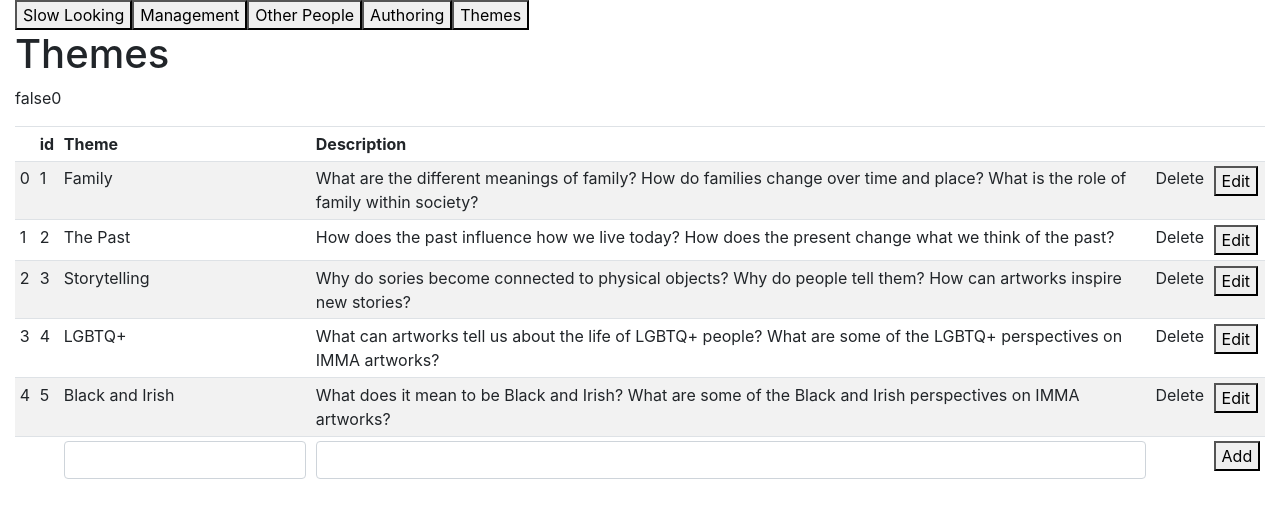
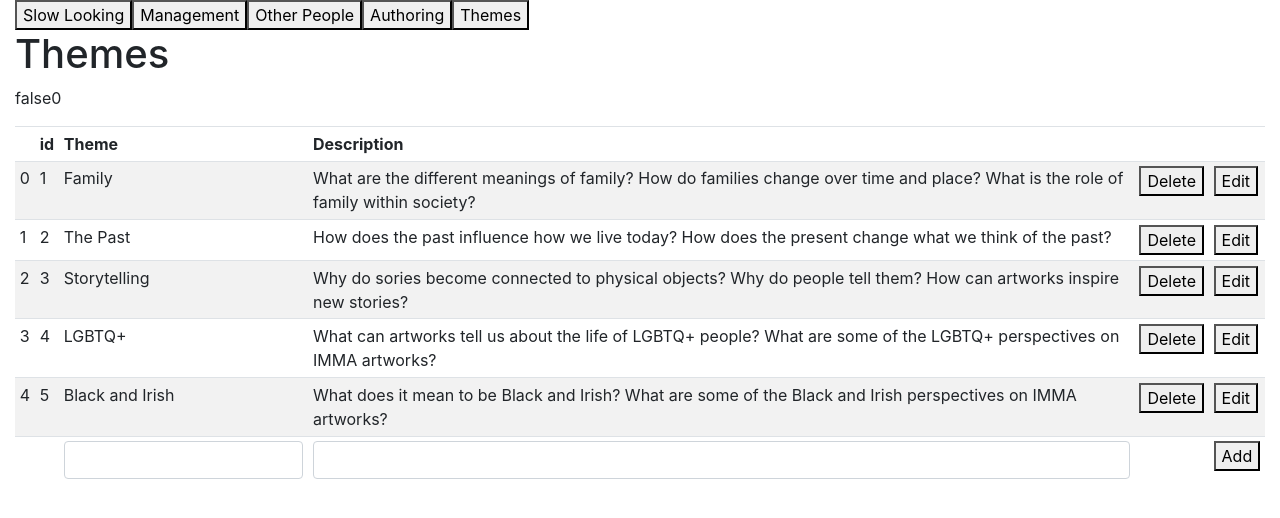
Before and after one commit to spice-h2020/imma-slow-looking, an Angular app: page / in a window 1280 px wide. Shown: the top 518 px of the page. Built offline with nearby package versions, Linux system fonts and the light colour scheme.

Commit message:
Theme delete added

```diff
--- a/src/app/component.ts
+++ b/src/app/component.ts
@@ -23,6 +23,12 @@ export class SlowLookingComponent {
 
     addTheme(theme: Theme) {
         this.model.saveTheme(theme);
+        this.newTheme = new Theme();
+        this.tableEditing = false;
+    }
+
+    deleteTheme(id: number) {
+        this.model.deleteTheme(id);
         this.newTheme = new Theme();
         this.tableEditing = false;
     }
--- a/src/app/repository.model.ts
+++ b/src/app/repository.model.ts
@@ -48,6 +48,13 @@ export class Model {
         } else {
             let index = this.themes.findIndex(x => this.locator(x, theme.id));
             this.themes.splice(index, 1, theme);
+        }
+    }
+
+    deleteTheme(id: number) {
+        let index = this.themes.findIndex(x => this.locator(x, id));
+        if (index > -1) {
+            this.themes.splice(index, 1);
         }
     }
 
--- a/src/app/template.html
+++ b/src/app/template.html
@@ -199,7 +199,7 @@
                         </td>
                         <td>
                             <span *ngIf="!tableEditing">
-                                Delete
+                                <button (click)="deleteTheme(item.id)">Delete</button>
                             </span>
                         </td>
                         <td>
```
